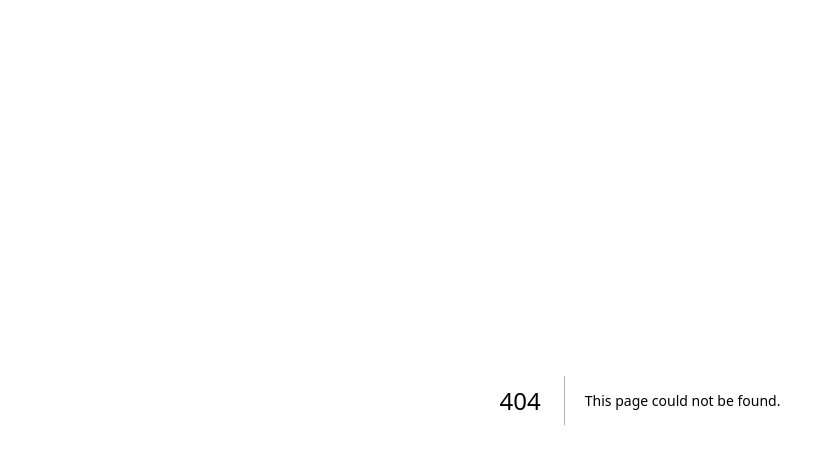
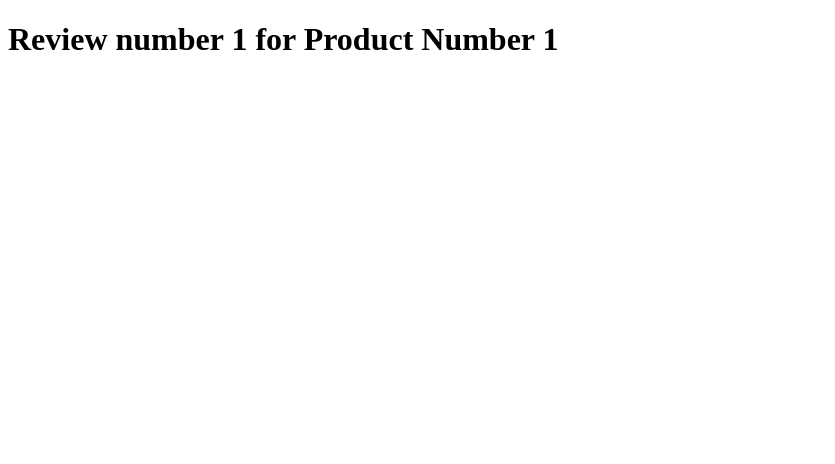
Before and after one commit to Umair513/Next-JS-14, a Next.js app in the folder hello-world/: page /products/1/reviews/1 in a window 1280 px wide. Before the commit this address had no page. Shown: the top 464 px of the page, without its empty margins (0-835 px from the left). Built offline with nearby package versions, Linux system fonts and the light colour scheme.

Commit message:
Nested Dynamic Routes

```diff
--- /dev/null
+++ b/hello-world/src/app/products/[productID]/reviews/[reviewID]/page.tsx
@@ -0,0 +1,14 @@
+export default function ReviewDetails({
+  params,
+}: {
+  params: {
+    reviewID: string;
+    productID: string;
+  };
+}) {
+  return (
+    <h1>
+      Review number {params.reviewID} for Product Number {params.productID}
+    </h1>
+  );
+}
```
Also changed, not shown: hello-world/src/app/products/[productID]/reviews/page.tsx (added, +11 -0 lines).
